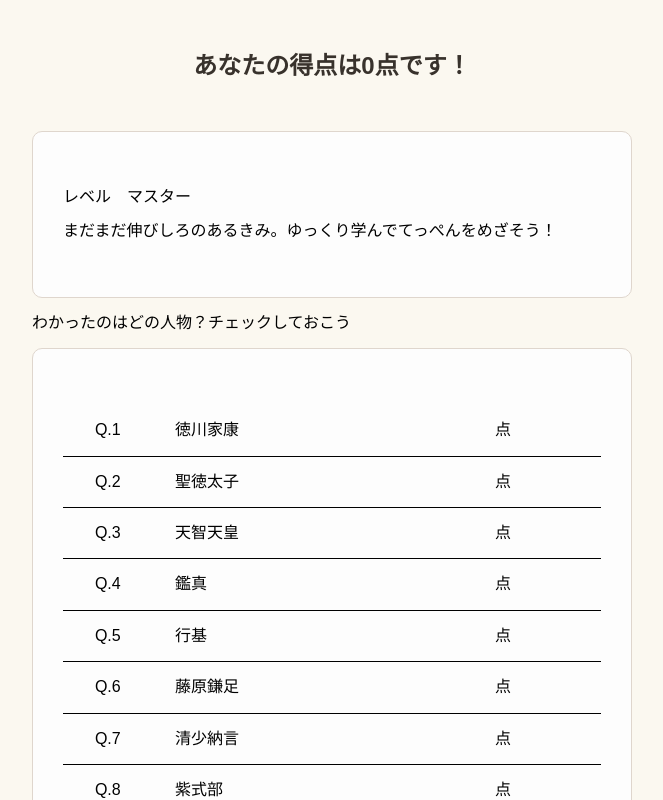
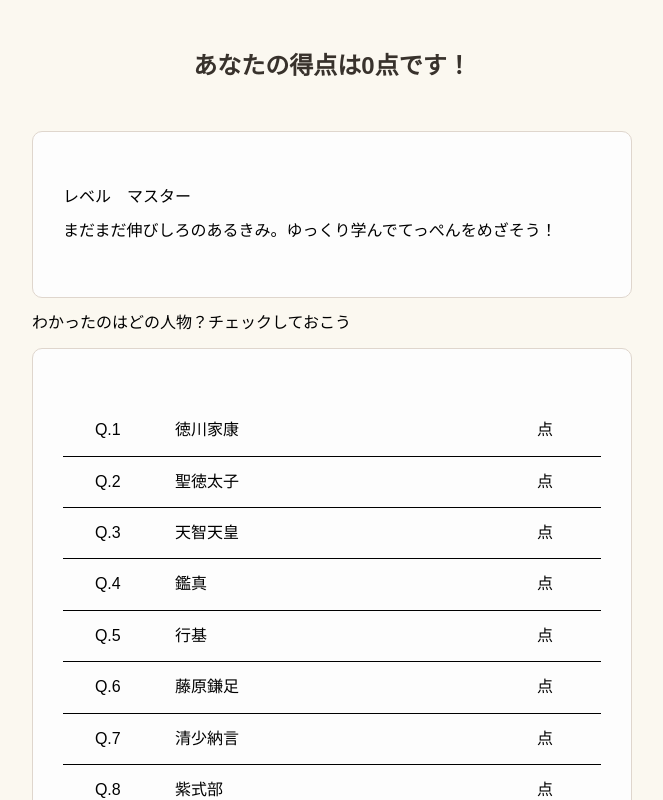
Before and after one commit to sasakiy84/ndl-hackathon-2023, a Vue app: page /score in a window 1280 px wide. Shown: the top 800 px of the page, without its empty margins (308-971 px from the left). Built offline with nearby package versions, Linux system fonts and the light colour scheme; a web font is replaced by a local one.

Commit message:
fix scorelist style

```diff
--- a/src/components/ScoreView/ScoreList.vue
+++ b/src/components/ScoreView/ScoreList.vue
@@ -13,9 +13,9 @@ const scores = questionStore.scores;
   <ParagraphWrapper>
     <ul>
       <li v-for="n in totalQuestionNumber">
-        <p class="question-number-text">Q.{{ n }}</p>
-        <p class="answer-text">{{ answers[n - 1] }}</p>
-        <p class="score-text">{{ scores[n - 1] }}点</p>
+          <p class="question-number-text">Q.{{ n }}</p>
+          <p class="answer-text">{{ answers[n - 1] }}</p>
+          <p class="score-text">{{ scores[n - 1] }}点</p>
       </li>
     </ul>
   </ParagraphWrapper>
@@ -29,6 +29,7 @@ const scores = questionStore.scores;
   li {
     list-style: none;
     display: flex;
+    flex-direction: row;
     border-bottom: 0.1rem solid;
   }
 
@@ -38,10 +39,10 @@ const scores = questionStore.scores;
   }
 
   .answer-text {
-    width: 20rem;
+    flex: auto;
   }
 
   .score-text {
-    width: 5rem;
+    width: 4rem;
   }
 </style>
```
